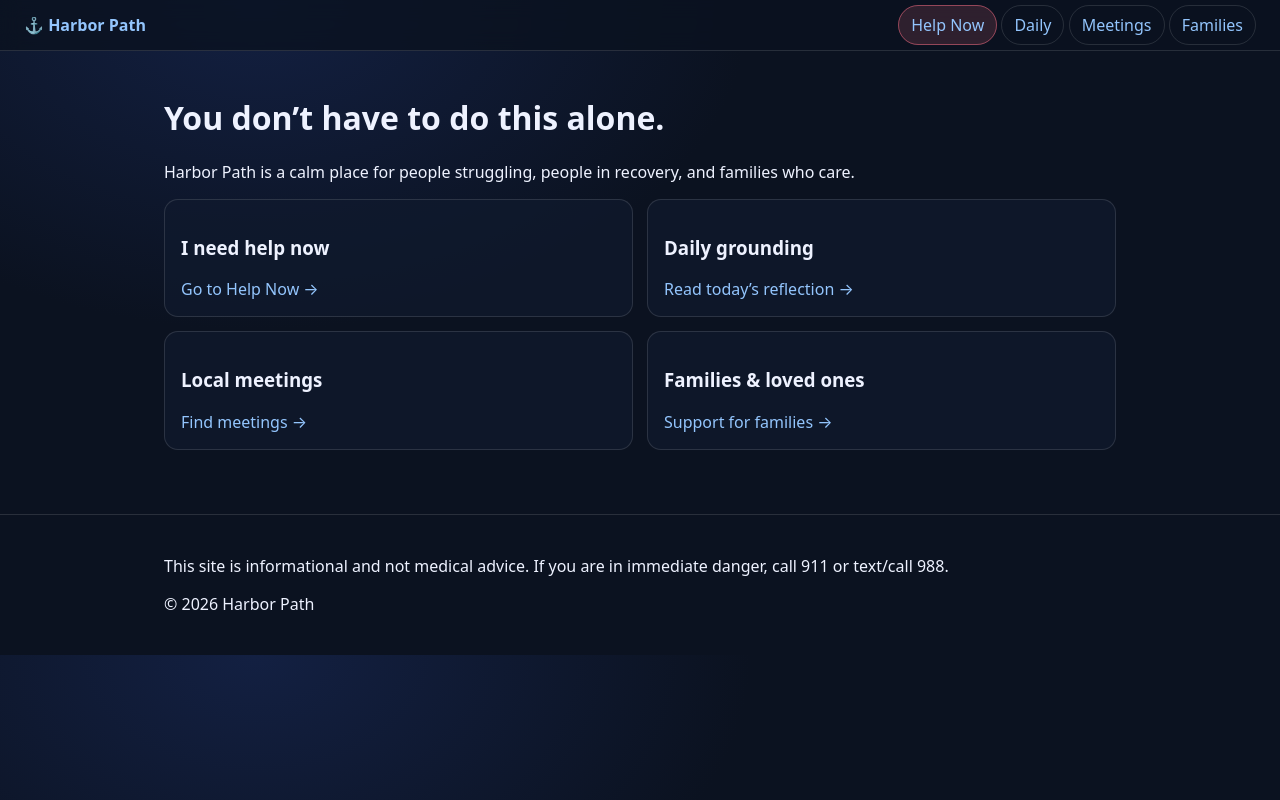
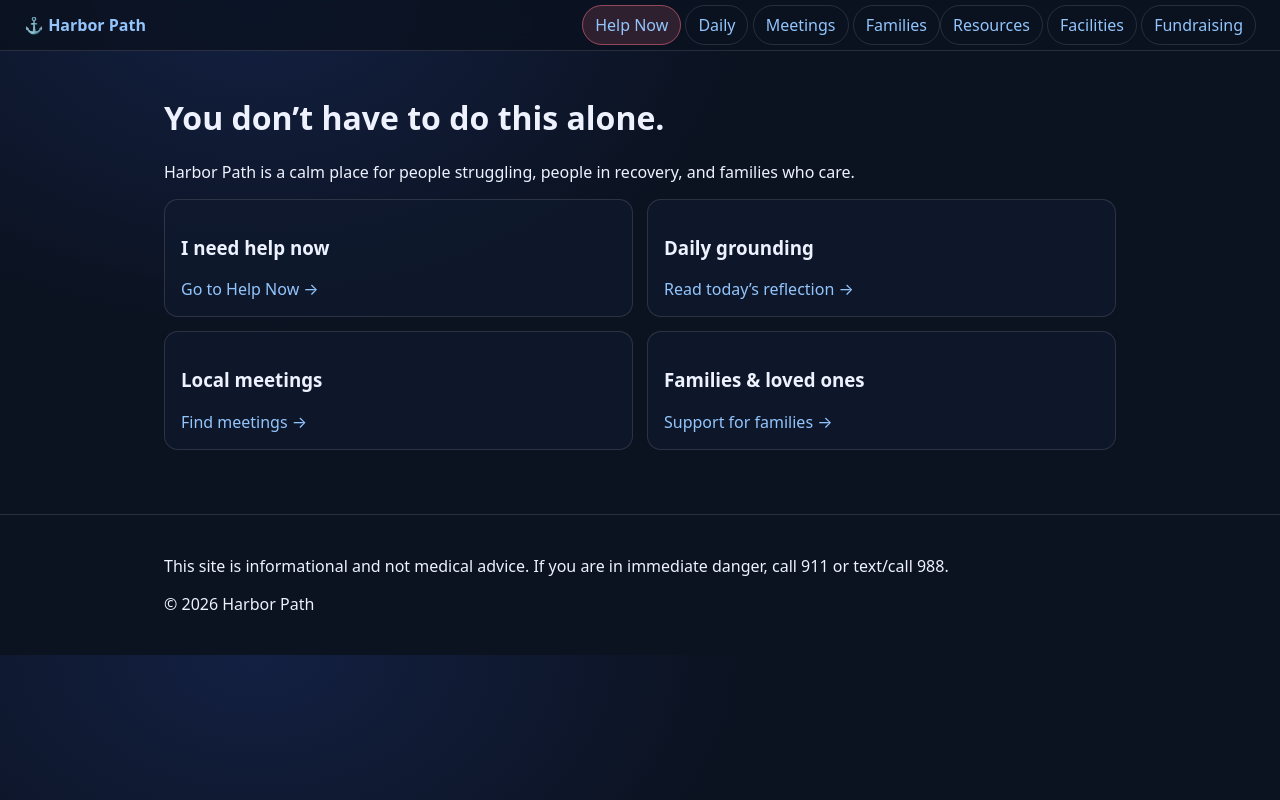
Before and after one commit to KristineMK72/HARBOR-PATH, a Next.js app: page / in a window 1280 px wide. Built offline with nearby package versions, Linux system fonts and the light colour scheme.

Commit message:
Update Nav.tsx

```diff
--- a/components/Nav.tsx
+++ b/components/Nav.tsx
@@ -10,6 +10,9 @@ export default function Nav() {
           <Link className="pill" href="/daily">Daily</Link>{" "}
           <Link className="pill" href="/meetings">Meetings</Link>{" "}
           <Link className="pill" href="/families">Families</Link>
+          <Link className="pill" href="/resources">Resources</Link>{" "}
+          <Link className="pill" href="/facilities">Facilities</Link>{" "}
+          <Link className="pill" href="/fundraising">Fundraising</Link>{" "}
         </div>
       </div>
     </div>
```
